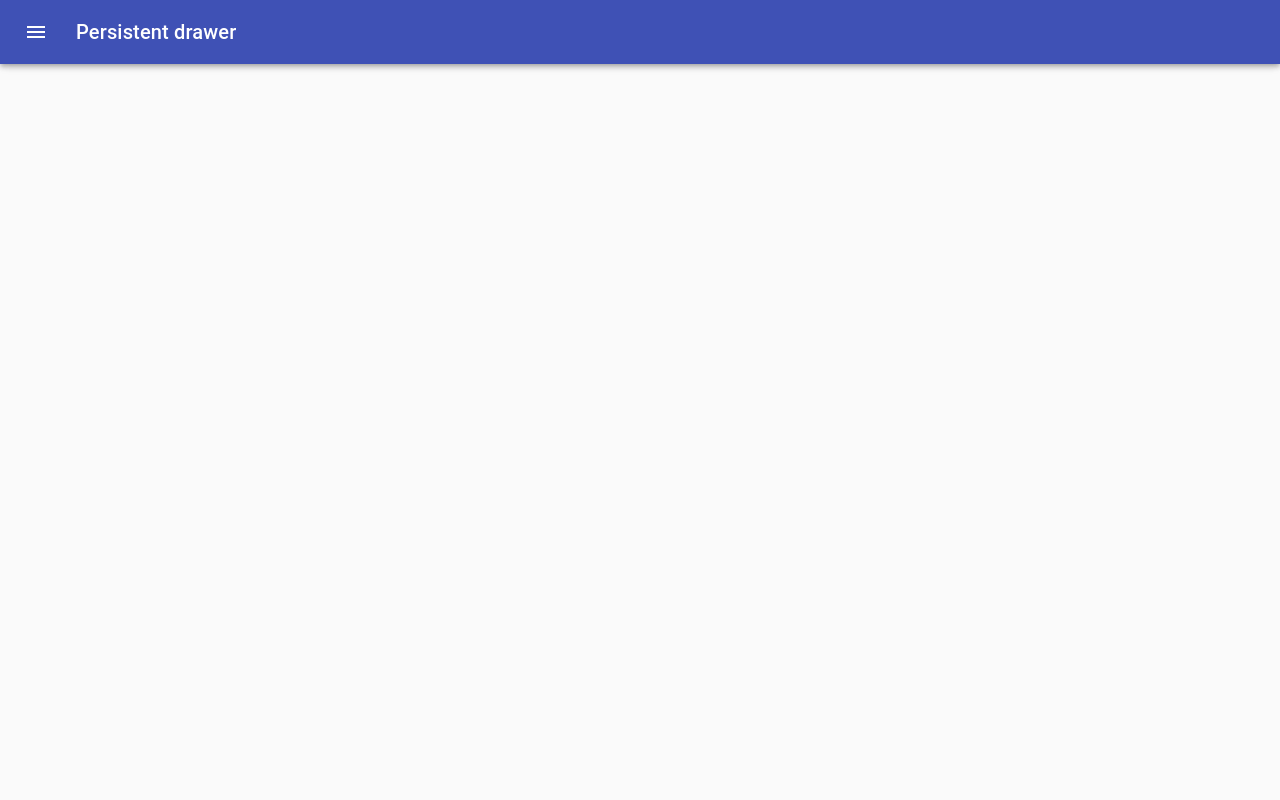
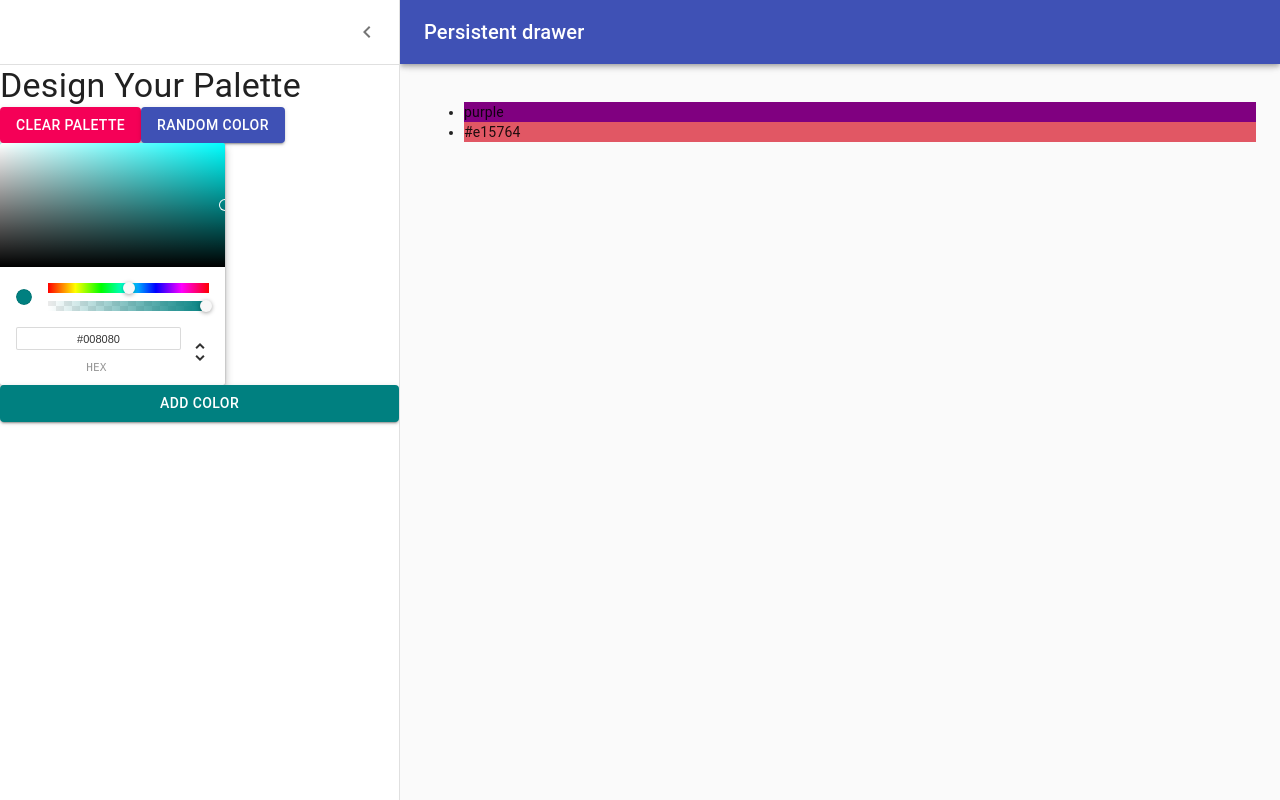
Before and after one commit to younesZdDz/color-picker, a React (Create React App) app: page /palette/new in a window 1280 px wide. Built offline with nearby package versions, Linux system fonts and the light colour scheme.

Commit message:
feat(PlatteForm): Connect colorpicker to add button

```diff
--- a/package.json
+++ b/package.json
@@ -35,6 +35,7 @@
     "chroma-js": "^2.1.0",
     "rc-slider": "^9.3.1",
     "react": "^16.13.1",
+    "react-color": "^2.18.1",
     "react-copy-to-clipboard": "^5.0.2",
     "react-dom": "^16.13.1",
     "react-router-dom": "^5.2.0",
--- a/src/components/PaletteForm/PaletteForm.js
+++ b/src/components/PaletteForm/PaletteForm.js
@@ -10,8 +10,10 @@
 import IconButton from '@material-ui/core/IconButton';
 import MenuIcon from '@material-ui/icons/Menu';
 import ChevronLeftIcon from '@material-ui/icons/ChevronLeft';
+import Button from '@material-ui/core/Button';
+import { ChromePicker } from 'react-color';
 
-const drawerWidth = 240;
+const drawerWidth = 400;
 
 const useStyles = makeStyles(theme => ({
   root: {
@@ -72,7 +74,17 @@
 
 export default function PaletteForm() {
   const classes = useStyles();
-  const [open, setOpen] = React.useState(false);
+  const [open, setOpen] = React.useState(true);
+  const [currentColor, setCurrentColor] = React.useState('teal');
+  const [colors, setColors] = React.useState(['purple', '#e15764']);
+
+  const updateCurrentColor = newColor => {
+    setCurrentColor(newColor.hex);
+  };
+
+  const addNewColor = () => {
+    setColors([...colors, currentColor]);
+  };
 
   const handleDrawerOpen = () => {
     setOpen(true);
@@ -121,6 +133,27 @@
           </IconButton>
         </div>
         <Divider />
+        <Typography variant="h4">Design Your Palette</Typography>
+        <div>
+          <Button variant="contained" color="secondary">
+            Clear Palette
+          </Button>
+          <Button variant="contained" color="primary">
+            Random Color
+          </Button>
+        </div>
+        <ChromePicker
+          color={currentColor}
+          onChangeComplete={updateCurrentColor}
+        />
+        <Button
+          variant="contained"
+          color="primary"
+          style={{ backgroundColor: currentColor }}
+          onClick={addNewColor}
+        >
+          Add Color
+        </Button>
       </Drawer>
       <main
         className={clsx(classes.content, {
@@ -128,6 +161,11 @@
         })}
       >
         <div className={classes.drawerHeader} />
+        <ul>
+          {colors.map(color => (
+            <li style={{ backgroundColor: color }}>{color}</li>
+          ))}
+        </ul>
       </main>
     </div>
   );
```
Also changed, not shown: 1 other file (tests, documents, lock files or other folders).
